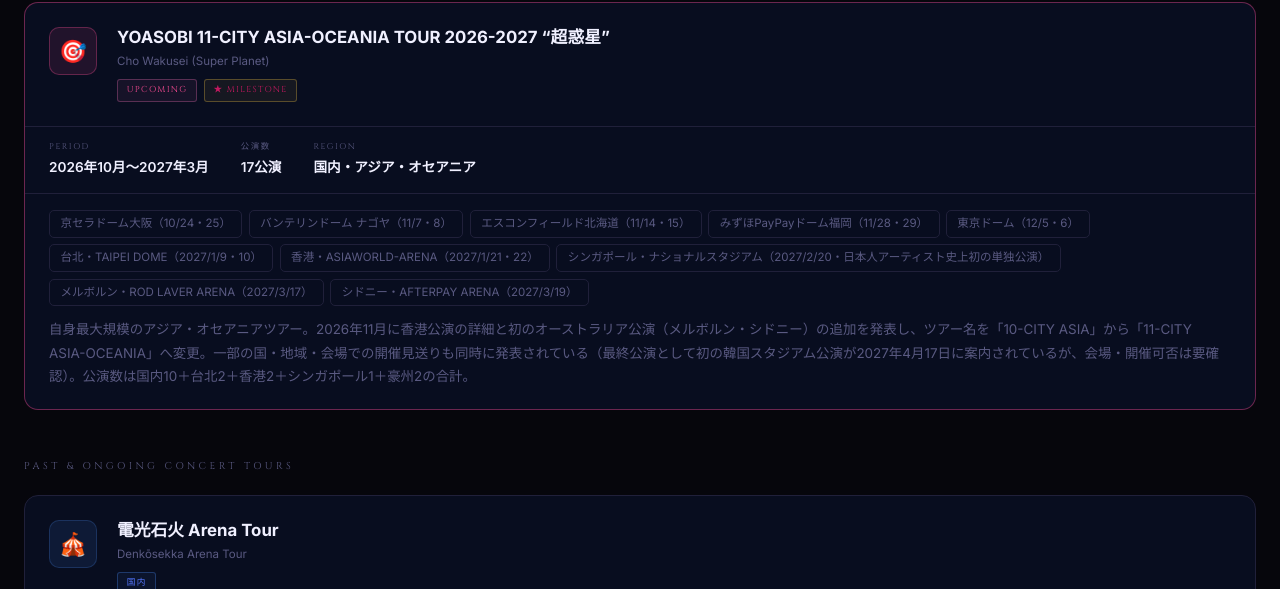
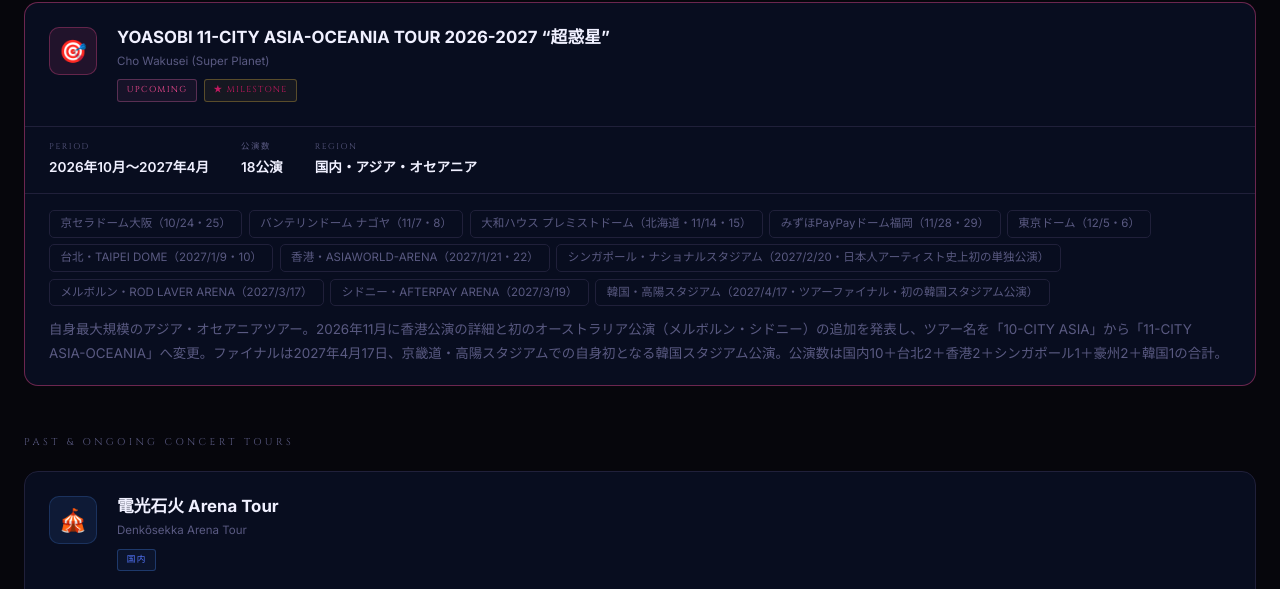
Before and after one commit to andydesuyo0206/yoasobi-discography, a plain HTML site: page lives.html in a window 1280 px wide. Shown: the part 1179-1768 px from the top of the page. Drawn offline with nearby package versions, Linux system fonts and the light colour scheme.

Commit message:
feat: 北米ツアー記事を音楽ナタリー原文に差替、超惑星の韓国ファイナル・北海道会場を修正
- articles: OTOMO英訳を音楽ナタリーのライブレポートに差し替え
- data/lives: 韓国・高陽スタジアム(2027/4/17・ファイナル)を追加、公演数18
- data: 北海道公演の会場を大和ハウス プレミストドームに訂正

Co-Authored-By: Claude Sonnet 5.5 <noreply@anthropic.com>

```diff
--- a/data.js
+++ b/data.js
@@ -458,11 +458,11 @@ const DATA = {
       {
         name:"YOASOBI 11-CITY ASIA-OCEANIA TOUR 2026-2027 “超惑星”",
         nameEn:"Cho Wakusei (Super Planet)",
-        period:"2026年10月〜2027年3月",
+        period:"2026年10月〜2027年4月",
         region:"国内・アジア・オセアニア",
-        shows:17, attendance:"未定",
-        venues:["京セラドーム大阪（10/24・25）","バンテリンドーム ナゴヤ（11/7・8）","エスコンフィールド北海道（11/14・15）","みずほPayPayドーム福岡（11/28・29）","東京ドーム（12/5・6）","台北・TAIPEI DOME（2027/1/9・10）","香港・ASIAWORLD-ARENA（2027/1/21・22）","シンガポール・ナショナルスタジアム（2027/2/20・日本人アーティスト史上初の単独公演）","メルボルン・ROD LAVER ARENA（2027/3/17）","シドニー・AFTERPAY ARENA（2027/3/19）"],
-        note:"自身最大規模のアジア・オセアニアツアー。2026年11月に香港公演の詳細と初のオーストラリア公演（メルボルン・シドニー）の追加を発表し、ツアー名を「10-CITY ASIA」から「11-CITY ASIA-OCEANIA」へ変更。一部の国・地域・会場での開催見送りも同時に発表されている（最終公演として初の韓国スタジアム公演が2027年4月17日に案内されているが、会場・開催可否は要確認）。公演数は国内10＋台北2＋香港2＋シンガポール1＋豪州2の合計。",
+        shows:18, attendance:"未定",
+        venues:["京セラドーム大阪（10/24・25）","バンテリンドーム ナゴヤ（11/7・8）","大和ハウス プレミストドーム（北海道・11/14・15）","みずほPayPayドーム福岡（11/28・29）","東京ドーム（12/5・6）","台北・TAIPEI DOME（2027/1/9・10）","香港・ASIAWORLD-ARENA（2027/1/21・22）","シンガポール・ナショナルスタジアム（2027/2/20・日本人アーティスト史上初の単独公演）","メルボルン・ROD LAVER ARENA（2027/3/17）","シドニー・AFTERPAY ARENA（2027/3/19）","韓国・高陽スタジアム（2027/4/17・ツアーファイナル・初の韓国スタジアム公演）"],
+        note:"自身最大規模のアジア・オセアニアツアー。2026年11月に香港公演の詳細と初のオーストラリア公演（メルボルン・シドニー）の追加を発表し、ツアー名を「10-CITY ASIA」から「11-CITY ASIA-OCEANIA」へ変更。ファイナルは2027年4月17日、京畿道・高陽スタジアムでの自身初となる韓国スタジアム公演。公演数は国内10＋台北2＋香港2＋シンガポール1＋豪州2＋韓国1の合計。",
         highlight: true
       },
     ],
--- a/lives.html
+++ b/lives.html
@@ -333,6 +333,7 @@
     { lat:1.3048,  lng:103.8744, name:'UPCOMING: ナショナルスタジアム（超惑星）', loc:'シンガポール', date:'2027年2月20日', type:'upcoming' },
     { lat:-37.8217, lng:144.9786, name:'UPCOMING: ROD LAVER ARENA（超惑星）', loc:'メルボルン, オーストラリア', date:'2027年3月17日', type:'upcoming' },
     { lat:-33.8467, lng:151.0638, name:'UPCOMING: AFTERPAY ARENA（超惑星）', loc:'シドニー, オーストラリア', date:'2027年3月19日', type:'upcoming' },
+    { lat:37.6584, lng:126.8320, name:'UPCOMING: 高陽スタジアム（超惑星ファイナル）', loc:'高陽, 韓国', date:'2027年4月17日', type:'upcoming' },
   ];
 
   venues.forEach(v => {
```
Also changed, not shown: articles.html (+4 -4 lines).
